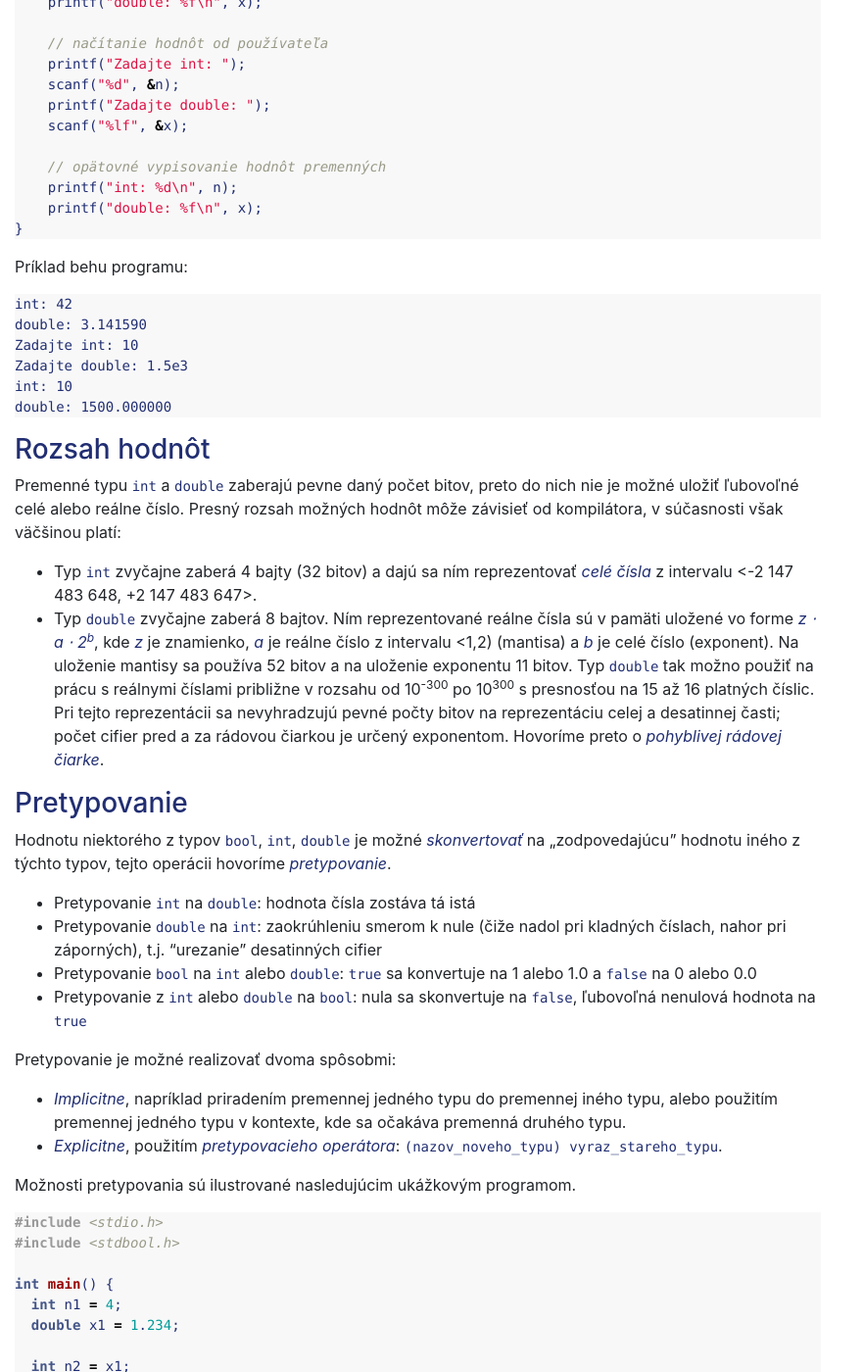
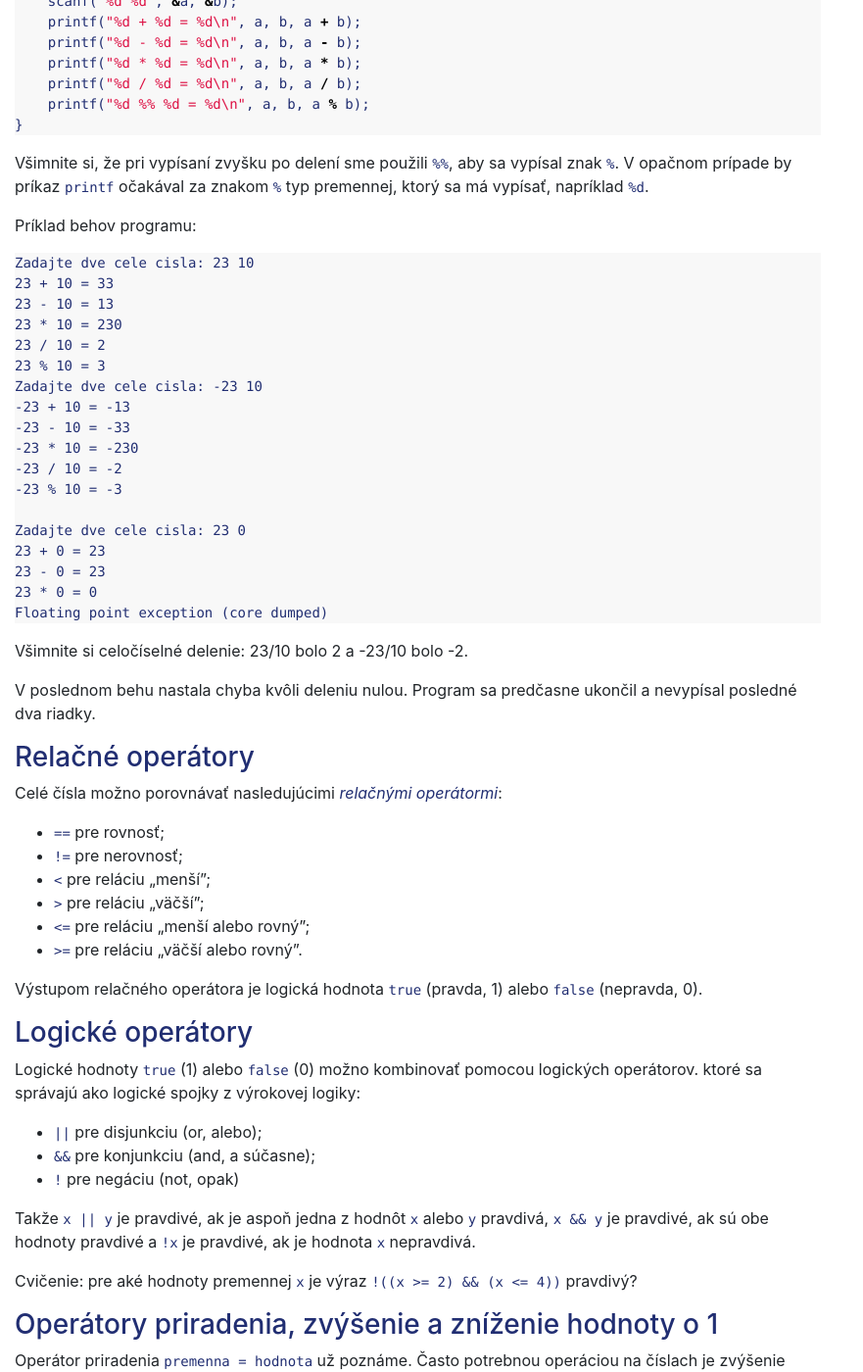
Before and after one commit to dcs-fmph/prog1, a Jekyll site: the page built from notes/P2.md, in a window 1280 px wide and 1400 px high, scrolled down 3979 px. Shown: the whole window at 98% size, without its empty margins (0-881 px from the left). Built offline with Jekyll 4.4.1, drawn with Linux system fonts in a browser that asks for light colours; nearby versions of some CDN libraries; our own code applies the rules of GitHub Pages for plain Markdown files; some of the changed text lies outside the part shown.

Commit message:
prerobenie P2

````diff
--- a/notes/P2.md
+++ b/notes/P2.md
@@ -156,186 +156,67 @@ Cislo -3 je zaporne.
 - Namiesto vypísania uložte túto hodnotu do premennej `y`, ktorá by sa
   dala ďalej v programe použiť.
 
-## Dátové typy `int`, `double` a `bool`
+## Operátory
 
-Na začiatok budeme pracovať premennými troch dátových typov:
+S číselnými premennými potrebujeme robiť rôzne operácie, napr. sčítanie, odčítanie, násobenie a delenie, porovnávanie.
 
-  - typ `int` pre *celé čísla* – príkladmi konštánt typu `int` sú `1`,
-    `42`, `-2`, alebo `0`.
-  - typ `double` pre *reálne čísla* – príkladmi konštánt typu `double`
-    sú `4.2`, `-3.0`, `3.14159`, alebo `1.5e3` (`1.5e3` je tzv.
-    *semilogaritmický zápis* znamenajúci 1,5 ⋅ 10<sup>3</sup>, t.j.
-    1500).
-  - typ `bool` pre *logické hodnoty* – jedinými konštantami sú `true` a
-    `false`.
+### Aritmetické operátory a výrazy pre celé čísla
 
+  - sčítanie `+`
+  - odčítanie `-`
+  - násobenie `*`
+  - delenie `/` pre celé čísla sa používa celočíselné delenie, hodnota podielu zaokrúhli smerom k nule
+  - zvyšok po celočíselnom delení `%` (modulo)
 
-Aby sme mohli pracovať s typom `bool`, musíme do programu pridať riadok `#include <stdbool.h>`.
-
-### Vypisovanie a načítavanie hodnôt typu `double`
-
-* Pri použití `printf` sa pre typ `double` používa formátovací reťazec `%f` a v `scanf` sa používa `%lf`.
-* Hodnoty typu `bool` zatiaľ nebudeme priamo načítavať a vypisovať.
-
-
+Tento program načíta dve celé čísla a vypíše výsledky rôznych operácií:
 ```c
 #include <stdio.h>
 
 int main() {
-    // vytvorenie premenných typu bool, int a double
-    // a ich inicializácia
-    int n = 42;
-    double x = 3.14159;
-
-    // vypisovanie hodnôt premenných
-    printf("int: %d\n", n);
-    printf("double: %f\n", x);
-
-    // načítanie hodnôt od používateľa
-    printf("Zadajte int: ");
-    scanf("%d", &n);
-    printf("Zadajte double: ");
-    scanf("%lf", &x);
-
-    // opätovné vypisovanie hodnôt premenných
-    printf("int: %d\n", n);
-    printf("double: %f\n", x);
+    int a, b;
+    printf("Zadajte dve cele cisla: ");
+    scanf("%d %d", &a, &b);
+    printf("%d + %d = %d\n", a, b, a + b);
+    printf("%d - %d = %d\n", a, b, a - b);
+    printf("%d * %d = %d\n", a, b, a * b);
+    printf("%d / %d = %d\n", a, b, a / b);
+    printf("%d %% %d = %d\n", a, b, a % b);
 }
 ```
 
-Príklad behu programu:
+Všimnite si, že pri vypísaní zvyšku po delení sme použili `%%`, aby sa vypísal znak `%`. V opačnom prípade by príkaz `printf` očakával za znakom `%` typ premennej, ktorý sa má vypísať, napríklad `%d`.
+
+
+Príklad behov programu:
 ```
-int: 42
-double: 3.141590
-Zadajte int: 10
-Zadajte double: 1.5e3
-int: 10
-double: 1500.000000
+Zadajte dve cele cisla: 23 10
+23 + 10 = 33
+23 - 10 = 13
+23 * 10 = 230
+23 / 10 = 2
+23 % 10 = 3
+Zadajte dve cele cisla: -23 10
+-23 + 10 = -13
+-23 - 10 = -33
+-23 * 10 = -230
+-23 / 10 = -2
+-23 % 10 = -3
+
+Zadajte dve cele cisla: 23 0
+23 + 0 = 23
+23 - 0 = 23
+23 * 0 = 0
+Floating point exception (core dumped)
 ```
 
-### Rozsah hodnôt
+Všimnite si celočíselné delenie: 23/10 bolo 2 a -23/10 bolo -2.
 
-Premenné typu `int` a `double` zaberajú pevne daný počet bitov, preto do
-nich nie je možné uložiť ľubovoľné celé alebo reálne číslo. Presný
-rozsah možných hodnôt môže závisieť od kompilátora, v súčasnosti však
-väčšinou platí:
+V poslednom behu nastala chyba kvôli deleniu nulou. Program sa predčasne ukončil a nevypísal posledné dva riadky.
 
-  - Typ `int` zvyčajne zaberá 4 bajty (32 bitov) a dajú sa ním
-    reprezentovať *celé čísla* z intervalu \<-2 147 483 648, +2 147 483
-    647\>.
-  - Typ `double` zvyčajne zaberá 8 bajtov. Ním reprezentované reálne
-    čísla sú v pamäti uložené vo forme *z ⋅ a ⋅ 2<sup>b</sup>*, kde
-    *z* je znamienko, *a* je reálne číslo z intervalu \<1,2) (mantisa) a
-    *b* je celé číslo (exponent). Na uloženie mantisy sa používa 52
-    bitov a na uloženie exponentu 11 bitov. Typ `double` tak možno
-    použiť na prácu s reálnymi číslami približne v rozsahu od
-    10<sup>-300</sup> po 10<sup>300</sup> s presnosťou na 15 až 16
-    platných číslic. Pri tejto reprezentácii sa nevyhradzujú pevné
-    počty bitov na reprezentáciu celej a desatinnej časti; počet cifier
-    pred a za rádovou čiarkou je určený exponentom. Hovoríme preto o
-    *pohyblivej rádovej čiarke*.
-
-### Pretypovanie
-
-Hodnotu niektorého z typov `bool`, `int`, `double` je možné
-*skonvertovať* na „zodpovedajúcu” hodnotu iného z týchto typov, tejto
-operácii hovoríme *pretypovanie*.
-
-  - Pretypovanie `int` na `double`: hodnota čísla zostáva tá istá
-  - Pretypovanie `double` na `int`: zaokrúhleniu smerom k nule (čiže
-    nadol pri kladných číslach, nahor pri záporných), t.j. "urezanie"
-    desatinných cifier
-  - Pretypovanie `bool` na `int` alebo `double`: `true` sa konvertuje na
-    1 alebo 1.0 a `false` na 0 alebo 0.0
-  - Pretypovanie z `int` alebo `double` na `bool`: nula sa skonvertuje
-    na `false`, ľubovoľná nenulová hodnota na `true`
-
-Pretypovanie je možné realizovať dvoma spôsobmi:
-
-  - *Implicitne*, napríklad priradením premennej jedného typu do
-    premennej iného typu, alebo použitím premennej jedného typu v
-    kontexte, kde sa očakáva premenná druhého typu.
-  - *Explicitne*, použitím *pretypovacieho operátora*:
-    `(nazov_noveho_typu) vyraz_stareho_typu`.
-
-Možnosti pretypovania sú ilustrované nasledujúcim ukážkovým programom.
-
-```c
-#include <stdio.h>
-#include <stdbool.h>
-
-int main() {
-  int n1 = 4;
-  double x1 = 1.234;
-
-  int n2 = x1;
-  printf("%d\n", n2); // Vypíše 1
-
-  x1 = n2;
-  printf("%f\n", x1); // Vypíše 1.000000
-
-  printf("%d %d\n", (int) 4.2, (int) -4.2); // Vypíše 4 -4
-
-  bool b1 = n1;
-  printf("%d %d\n", n1, (int)b1); // Vypíše 4 1
-}
-```
-
-### Aritmetické operátory a výrazy
-
-Na typoch `int` aj `double` sa dajú robiť základné aritmetické operácie
-
-  - sčítanie `+`
-  - odčítanie `-`
-  - násobenie `*`
-  - delenie `/`
-
-Operátor `/` sa na argumentoch typu `int` správa ako **celočíselné
-delenie** – hodnota podielu sa zaokrúhli smerom k nule.
-
-  - Napríklad výraz `5/3` má hodnotu `1`.
-  - Akonáhle je však aspoň jeden operand typu `double`, interpretuje sa
-    `/` ako **delenie reálnych čísel**.
-  - Výrazy `5.0 / 3.0`, `5.0 / 3`, `5 / 3.0` a `5 / (double)3` teda majú
-    všetky hodnotu `1.666667`.
-
-Na celých číslach je definovaný operátor `%`, ktorého výstupom je
-*zvyšok po celočíselnom delení* (modulo). Napríklad výraz `5 % 3` má
-hodnotu `2`.
-
-```c
-#include <stdio.h>
-
-int main() {
-    int a = 4;
-    int b = 3;
-
-    // Automaticky pretypuje cele cislo 3 na realne cislo 3.0
-    double d = 3;
-
-    // Celociselne delenie: 4 / 3 = 1
-    printf("%d\n", a / b);
-    // Necelociselne delenie: 4 / 3.0 = 1.333333
-    printf("%f\n", a / d);
-    // Necelociselne delenie: (1.0 * 4) / 3 = 4.0 / 3 = 1.333333
-    printf("%f\n", (1.0 * a) / b);
-    // Necelociselne delenie: 4.0 / 3 = 1.333333
-    printf("%f\n", ((double)a) / b);
-
-    // Do e je priradeny vysledok celociselneho delenia 4 / 3 = 1;
-    // po pretypovani je to rovne 1.0
-    double e = a / b;
-    // Vypise 1.000000
-    printf("%f\n", e);
-    // Vypise 0.500000, lebo 1.0 / 2 je necelociselne delenie
-    printf("%f\n", e / 2);
-}
-```
 
 ### Relačné operátory
 
-Hodnoty typov `int`, `double` a `bool` možno porovnávať nasledujúcimi
-*relačnými operátormi*:
+Celé čísla možno porovnávať nasledujúcimi *relačnými operátormi*:
 
   - `==` pre rovnosť;
   - `!=` pre nerovnosť;
@@ -344,18 +225,20 @@ Hodnoty typov `int`, `double` a `bool` možno porovnávať nasledujúcimi
   - `<=` pre reláciu „menší alebo rovný”;
   - `>=` pre reláciu „väčší alebo rovný”.
 
-Výstupom relačného operátora je logická hodnota `true` alebo `false`.
+Výstupom relačného operátora je logická hodnota `true` (pravda, 1) alebo `false` (nepravda, 0).
 
-### Logické operátory a výrazy
+### Logické operátory
 
-Na výrazoch typu `bool` sú definované logické operátory, ktoré sa
-správajú rovnako ako logické spojky z výrokovej logiky:
+Logické hodnoty `true` (1) alebo `false` (0) možno kombinovať pomocou logických operátorov. ktoré sa
+správajú ako logické spojky z výrokovej logiky:
 
   - `||` pre disjunkciu (or, alebo);
   - `&&` pre konjunkciu (and, a súčasne);
   - `!` pre negáciu (not, opak)
 
-Logickým výrazom je napríklad `!((x >= 2) && (x <= 4))` alebo `!true`.
+Takže `x || y` je pravdivé, ak je aspoň jedna z hodnôt `x` alebo `y` pravdivá, `x && y` je pravdivé, ak sú obe hodnoty pravdivé a `!x` je pravdivé, ak je hodnota `x` nepravdivá.
+
+Cvičenie: pre aké hodnoty premennej `x` je výraz `!((x >= 2) && (x <= 4))` pravdivý?
 
 ### Operátory priradenia, zvýšenie a zníženie hodnoty o 1
 
@@ -369,36 +252,8 @@ nasledujúcimi spôsobmi:
 
 Analogicky sú definované operátory ako `--`, `-=`, `*=`, atď.
 
-### Priorita a asociativita operátorov
 
-Výrazy sa vyhodnocujú v nasledujúcom poradí preferencie jednotlivých
-operátorov. Operátory v jednom riadku majú rovnakú prioritu a operátory
-vo vyššom riadku majú vyššiu prioritu, než operátory v nižších riadkoch.
-
-  - `++` (inkrement), `--` (dekrement), `!` (logická negácia)
-  - `*`, `/`, `%`
-  - `+`, `-`
-  - `<`, `>`, `<=`, `>=`
-  - `==`, `!=`
-  - `&&` (logická konjunkcia)
-  - `||` (logická disjunkcia)
-  - `=` (priradenie)
-
-Poradie vyhodnocovania je možné meniť zátvorkami, ako napríklad vo
-výraze `4*(5-3)`.
-
-Uvedené operátory sa väčšinou vyhodnocujú zľava doprava (hovoríme, že sú
-*zľava asociatívne*) – napríklad `1 - 2 - 3` sa teda vyhodnotí ako (1 -
-2) - 3, t.j. -4 a nie ako 1 - (2 - 3), t.j. 2. Výnimkou sú operátory
-`!`, `++`, `--` a `=`, ktoré sú *sprava asociatívne*. To umožňuje
-napríklad viacnásobné priradenie `a = b = c`, ktoré najprv priradí
-hodnotu `c` do `b` a následne hodnotu výrazu `b = c` – tou je nová
-hodnota premennej `b`, čiže hodnota premennej `c` –, do `a`.
-
-Viac sa o operátoroch v C++ možno dočítať napríklad
-[tu](http://cplusplus.com/doc/tutorial/operators/).
-
-## Viac o podmienkach
+## Dva programy s podmienkou
 
 ### Vnorené podmienky
 
@@ -424,30 +279,39 @@ int main() {
         }
     }
 }
+```
 
-Logické výrazy môžu byť efektívnym nástrojom na elimináciu množstva
-vnorených podmienok: napríklad konštrukcia typu
+### Počet núl
+
+Príklad: načítaj tri čísla a vypíš, koľko z nich je nulových.
+- Vytvoríme premennú `count`, ktorá bude počítať počet núl. Postupne porovnáme každé číslo s nulou a ak je rovné nule, zvýšime `count` o 1. Na konci vypíšeme hodnotu `count`.
 
 ```c
-if (a == 0) {
+#include <stdio.h>
+int main() {
+    int a, b, c;
+    printf("Zadajte tri cisla: ");
+    scanf("%d %d %d", &a, &b, &c);
+
+    int count = 0;
+    if (a == 0) {
+        count++;
+    }
     if (b == 0) {
-        čokoľvek
+        count++;
     }
-}
-```
+    if (c == 0) {
+        count++;
+    }
 
-je ekvivalentná konštrukcii
-
-```c
-if (a == 0 && b == 0) {
-    čokoľvek
+    printf("Pocet nul: %d\n", count);
 }
 ```
 
 ### Upozornenie
 
 Častou chybou je použitie priradenia namiesto porovnania. Nasledujúci
-kúsok programu do premennej `x` priradí nulu, ktorá sa premení na `false`
+kúsok programu do premennej `x` priradí nulu, ktorá sa považuje za `false`
 pre účely vyhodnotenia podmienky.
 
 ```c
@@ -475,6 +339,53 @@ if (x==0) { printf("zero\n"); printf("---\n"); }
     usporiadané vzostupne, t.j. či platí a\<b\<c
       - Pozor, výraz a\<b\<c treba rozpísať na dve porovnania spojené
         logickou spojkou
+
+
+## Dátový typ `double` pre reálne čísla
+
+  - typ `double` pre *reálne čísla* – príkladmi konštánt typu `double`
+    sú `4.2`, `-3.0`, `3.14159`, alebo `1.5e3` (`1.5e3` je tzv.
+    *semilogaritmický zápis* znamenajúci 1,5 ⋅ 10<sup>3</sup>, t.j.
+    1500).
+
+- operátory `+`, `-`, `*`, `/` sú definované aj pre typ `double`. Operátor
+  `/` sa správa ako delenie reálnych čísel, t.j. výsledok sa nezaokrúhľuje
+  na celé číslo. Operátor `%` nie je definovaný pre typ `double`.
+
+### Vypisovanie a načítavanie hodnôt typu `double`
+
+* Pri použití `printf` sa pre typ `double` používa formátovací reťazec `%f` a v `scanf` sa používa `%lf`.
+
+
+```c
+#include <stdio.h>
+
+int main() {
+    double a, b;
+    printf("Zadajte dve realne cisla: ");
+    scanf("%lf %lf", &a, &b);
+    printf("%f + %f = %f\n", a, b, a + b);
+    printf("%f - %f = %f\n", a, b, a - b);
+    printf("%f * %f = %f\n", a, b, a * b);
+    printf("%f / %f = %f\n", a, b, a / b);
+}
+```
+
+Príklad behu programu:
+```
+Zadajte dve realne cisla: 2.3 10
+2.300000 + 10.000000 = 12.300000
+2.300000 - 10.000000 = -7.700000
+2.300000 * 10.000000 = 23.000000
+2.300000 / 10.000000 = 0.230000
+```
+
+## Dátový typ `bool` pre logické hodnoty
+
+  - typ `bool` pre *logické hodnoty* – jedinými konštantami sú `true` a
+    `false`.
+Aby sme mohli pracovať s typom `bool` a konštantami `true` a `false`, musíme do programu pridať riadok `#include <stdbool.h>`.
+
 
 ## Cyklus `for`
 
@@ -592,8 +503,41 @@ Zadajte n: 4
     (prepíše pôvodnú hodnotu). To isté sa dá napísať ako `vysledok *=
     i;`
 
-Funkcia *n*\! však veľmi rýchlo rastie a už pre *n*=13 sa výsledok
-nezmestí do premennej typu `int`. Dostávame nezmyselné hodnoty:
+
+**Cvičenie:** rozšírte program tak, aby okrem výpisu výsledku aj
+rozpísal faktoriál ako súčin:
+
+```
+Zadajte n: 4
+4! = 1*2*3*4 = 24
+```
+
+## Ďalšie detaily o typoch `int` a `double`
+
+
+### Rozsah hodnôt
+
+Premenné typu `int` a `double` zaberajú pevne daný počet bitov, preto do
+nich nie je možné uložiť ľubovoľné celé alebo reálne číslo. Presný
+rozsah možných hodnôt môže závisieť od kompilátora, v súčasnosti však
+väčšinou platí:
+
+  - Typ `int` zvyčajne zaberá 4 bajty (32 bitov) a dajú sa ním
+    reprezentovať *celé čísla* z intervalu \<-2 147 483 648, +2 147 483
+    647\>.
+  - Typ `double` zvyčajne zaberá 8 bajtov. Ním reprezentované reálne
+    čísla sú v pamäti uložené vo forme *z ⋅ a ⋅ 2<sup>b</sup>*, kde
+    *z* je znamienko, *a* je reálne číslo z intervalu \<1,2) (mantisa) a
+    *b* je celé číslo (exponent). Na uloženie mantisy sa používa 52
+    bitov a na uloženie exponentu 11 bitov. Typ `double` tak možno
+    použiť na prácu s reálnymi číslami približne v rozsahu od
+    10<sup>-300</sup> po 10<sup>300</sup> s presnosťou na 15 až 16
+    platných číslic. Pri tejto reprezentácii sa nevyhradzujú pevné
+    počty bitov na reprezentáciu celej a desatinnej časti; počet cifier
+    pred a za rádovou čiarkou je určený exponentom. Hovoríme preto o
+    *pohyblivej rádovej čiarke*.
+
+Napríklad program na výpočet faktoriálu z predchádzajúcej časti funguje iba pre *n*\<13, lebo *n*\! veľmi rýchlo rastie a už pre *n*=13 sa výsledok nezmestí do premennej typu `int`. Dostávame nezmyselné hodnoty:
 
 ```
     12! = 479001600
@@ -615,14 +559,125 @@ Správne hodnoty (ktoré možno získať zmenou typu premennej `vysledok` na
     16! = 20922789888000
     17! = 355687428096000
 ```
+(Aj typ `long long int` má však svoj limit, na ktorý pri faktoriále rýchlo narazíme.)
 
-**Cvičenie:** rozšírte program tak, aby okrem výpisu výsledku aj
-rozpísal faktoriál ako súčin:
+### Pretypovanie
 
+Hodnotu niektorého z typov `bool`, `int`, `double` je možné
+*skonvertovať* na „zodpovedajúcu” hodnotu iného z týchto typov, tejto
+operácii hovoríme *pretypovanie*.
+
+  - Pretypovanie `int` na `double`: hodnota čísla zostáva tá istá
+  - Pretypovanie `double` na `int`: zaokrúhleniu smerom k nule (čiže
+    nadol pri kladných číslach, nahor pri záporných), t.j. "urezanie"
+    desatinných cifier
+  - Pretypovanie `bool` na `int` alebo `double`: `true` sa konvertuje na
+    1 alebo 1.0 a `false` na 0 alebo 0.0
+  - Pretypovanie z `int` alebo `double` na `bool`: nula sa skonvertuje
+    na `false`, ľubovoľná nenulová hodnota na `true`
+
+Pretypovanie je možné realizovať dvoma spôsobmi:
+
+  - *Implicitne*, napríklad priradením premennej jedného typu do
+    premennej iného typu, alebo
+  - *Explicitne*, použitím *pretypovacieho operátora*:
+    `(nazov_noveho_typu) vyraz_stareho_typu`.
+
+
+Možnosti pretypovania sú ilustrované nasledujúcim ukážkovým programom.
+
+```c
+#include <stdio.h>
+#include <stdbool.h>
+
+int main() {
+  int n1 = 4;
+  double x1 = 1.234;
+
+  int n2 = x1;
+  printf("%d\n", n2); // Vypíše 1
+
+  x1 = n2;
+  printf("%f\n", x1); // Vypíše 1.000000
+
+  printf("%d %d\n", (int) 4.2, (int) -4.2); // Vypíše 4 -4
+
+  bool b1 = n1;
+  printf("%d %d\n", n1, (int)b1); // Vypíše 4 1
+}
 ```
-Zadajte n: 4
-4! = 1*2*3*4 = 24
+
+### Celočíselné a reálne delenie
+
+Operátor `/` sa na argumentoch typu `int` správa ako **celočíselné
+delenie** – hodnota podielu sa zaokrúhli smerom k nule.
+
+  - Napríklad výraz `5/3` má hodnotu `1`.
+  - Akonáhle je však aspoň jeden operand typu `double`, interpretuje sa
+    `/` ako **delenie reálnych čísel**.
+  - Výrazy `5.0 / 3.0`, `5.0 / 3`, `5 / 3.0` a `5 / (double)3` teda majú
+    všetky hodnotu `1.666667`.
+
+Nasledujúci program demonštruje implicitné a explicitné pretypovanie pri delení, t.j. kedy delíme celočíselne a kedy je výsledkom reálne číslo aj s desatinnými ciframi.
+
+```c
+#include <stdio.h>
+
+int main() {
+    int a = 4;
+    int b = 3;
+
+    // Automaticky pretypuje cele cislo 3 na realne cislo 3.0
+    double d = 3;
+
+    // Celociselne delenie: 4 / 3 = 1
+    printf("%d\n", a / b);
+    // Necelociselne delenie: 4 / 3.0 = 1.333333
+    printf("%f\n", a / d);
+    // Necelociselne delenie: (1.0 * 4) / 3 = 4.0 / 3 = 1.333333
+    printf("%f\n", (1.0 * a) / b);
+    // Necelociselne delenie: 4.0 / 3 = 1.333333
+    printf("%f\n", ((double)a) / b);
+
+    // Do e je priradeny vysledok celociselneho delenia 4 / 3 = 1;
+    // po pretypovani je to rovne 1.0
+    double e = a / b;
+    // Vypise 1.000000
+    printf("%f\n", e);
+    // Vypise 0.500000, lebo 1.0 / 2 je necelociselne delenie
+    printf("%f\n", e / 2);
+}
 ```
+
+### Priorita a asociativita operátorov
+
+Výrazy sa vyhodnocujú v nasledujúcom poradí preferencie jednotlivých
+operátorov. Operátory v jednom riadku majú rovnakú prioritu a operátory
+vo vyššom riadku majú vyššiu prioritu, než operátory v nižších riadkoch.
+
+  - `++` (inkrement), `--` (dekrement), `!` (logická negácia)
+  - `*`, `/`, `%`
+  - `+`, `-`
+  - `<`, `>`, `<=`, `>=`
+  - `==`, `!=`
+  - `&&` (logická konjunkcia)
+  - `||` (logická disjunkcia)
+  - `=` (priradenie)
+
+Poradie vyhodnocovania je možné meniť zátvorkami, ako napríklad vo
+výraze `4*(5-3)`.
+
+Uvedené operátory sa väčšinou vyhodnocujú zľava doprava (hovoríme, že sú
+*zľava asociatívne*) – napríklad `1 - 2 - 3` sa teda vyhodnotí ako (1 -
+2) - 3, t.j. -4 a nie ako 1 - (2 - 3), t.j. 2. Výnimkou sú operátory
+`!`, `++`, `--` a `=`, ktoré sú *sprava asociatívne*. To umožňuje
+napríklad viacnásobné priradenie `a = b = c`, ktoré najprv priradí
+hodnotu `c` do `b` a následne hodnotu výrazu `b = c` – tou je nová
+hodnota premennej `b`, čiže hodnota premennej `c` –, do `a`.
+
+Viac sa o operátoroch v C++ možno dočítať napríklad
+[tu](http://cplusplus.com/doc/tutorial/operators/).
+
 
 ## Zhrnutie
 
````
Also changed, not shown: other parts of notes/P2.md (+3 -3 lines), notes/P3.md (+0 -3 lines).
